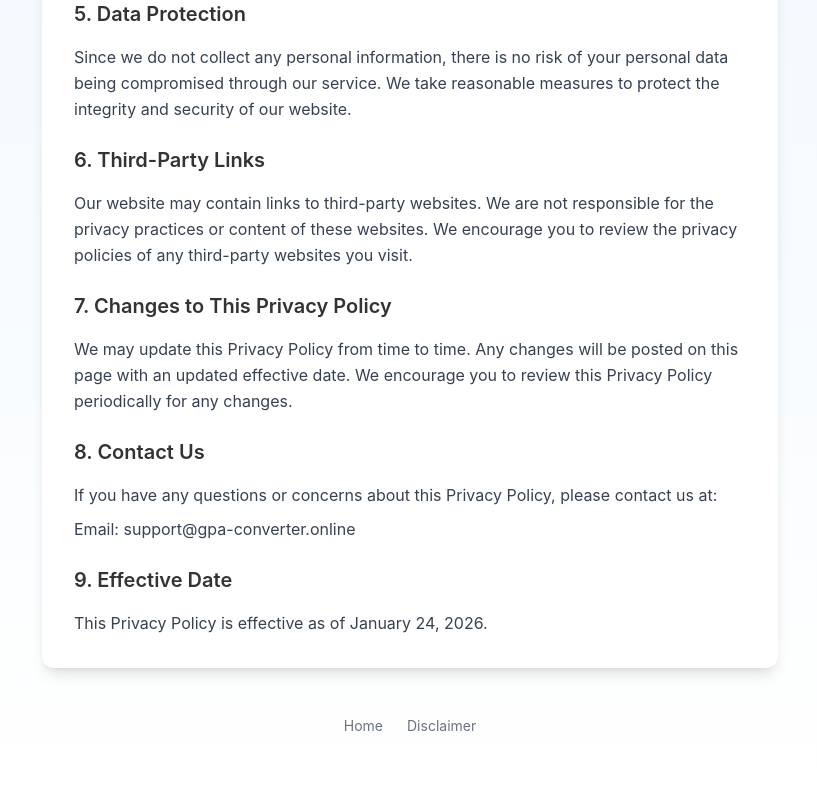
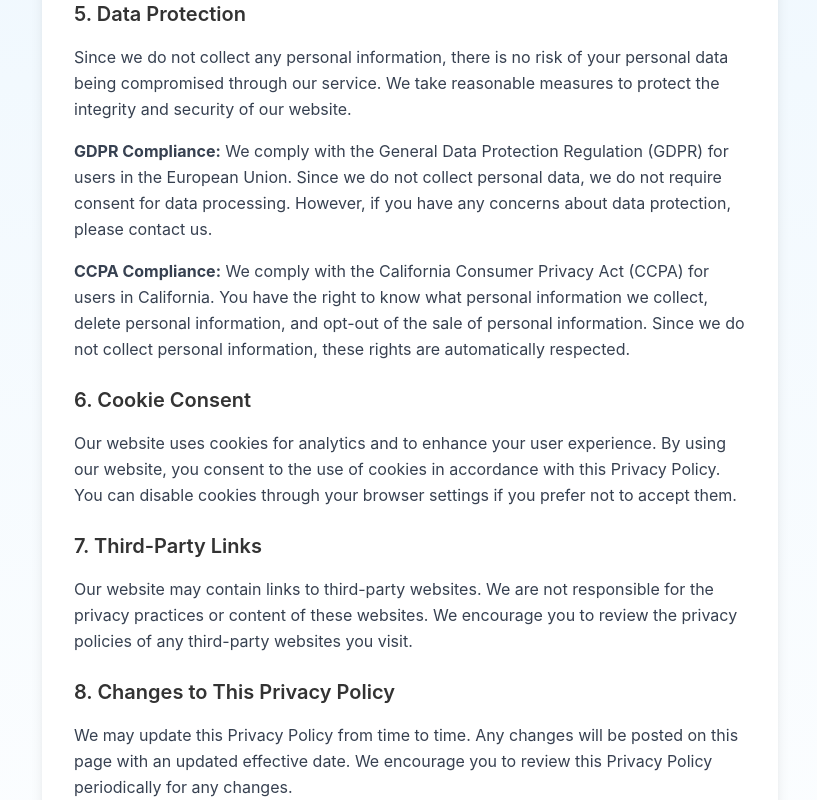
Before and after one commit to gueson/GPA-converter, a Next.js app: page /privacy in a window 1280 px wide. Shown: the part 1180-1980 px from the top of the page, without its empty margins (230-1047 px from the left). Built offline with nearby package versions, Linux system fonts and the light colour scheme.

Commit message:
update the host

```diff
--- a/app/disclaimer/page.tsx
+++ b/app/disclaimer/page.tsx
@@ -30,6 +30,9 @@
               <h2 className="text-xl font-semibold text-[#333333] mb-4">2. Accuracy of Results</h2>
               <p className="text-gray-700 leading-relaxed mb-4">
                 While we strive to provide accurate conversion results, different educational institutions may have their own GPA conversion formulas and policies. The results generated by our tool should be used as a general reference only and may not match the exact conversion used by any specific institution.
+              </p>
+              <p className="text-gray-700 leading-relaxed mb-4">
+                This tool supports multiple GPA scales, including Chinese 100-point scale, Chinese 5-point scale, UK 7-point scale, Australian 4-point scale, Letter Grade, Canadian 4-point scale, European ECTS, Japanese GPA, Korean GPA, and Indian GPA. All conversion results are based on general standards and may vary by institution.
               </p>
               <p className="text-gray-700 leading-relaxed">
                 We strongly recommend that you verify any GPA conversion with the specific institution or organization that requires it.
@@ -88,7 +91,7 @@
             <section>
               <h2 className="text-xl font-semibold text-[#333333] mb-4">10. Effective Date</h2>
               <p className="text-gray-700 leading-relaxed">
-                This Disclaimer is effective as of January 24, 2026.
+                This Disclaimer is effective as of February 25, 2026.
               </p>
             </section>
           </div>
--- a/app/layout.tsx
+++ b/app/layout.tsx
@@ -5,11 +5,11 @@
 
 export const metadata: Metadata = {
   title: 'GPA Converter to 4.0 Scale - Free & Accurate GPA Calculator',
-  description: 'Convert your GPA from Chinese 100-point scale/5-point scale to 4.0 scale for study abroad. No ads, instant results.',
-  keywords: 'GPA converter 4.0 scale, 中国GPA转4.0, 百分制转GPA',
+  description: 'Convert your GPA from 10 different scales (Chinese, UK, Australian, Letter Grade, Canadian, European, Japanese, Korean, Indian) to 4.0 scale for study abroad. No ads, instant results.',
+  keywords: 'GPA converter 4.0 scale, 中国GPA转4.0, 百分制转GPA, UK GPA to 4.0, Australian GPA converter, Letter grade to GPA',
   openGraph: {
     title: 'GPA Converter to 4.0 Scale',
-    description: 'Convert your GPA from Chinese 100-point scale/5-point scale to 4.0 scale for study abroad.',
+    description: 'Convert your GPA from 10 different scales to 4.0 scale for study abroad.',
     type: 'website',
   },
   verification: {
--- a/app/privacy/page.tsx
+++ b/app/privacy/page.tsx
@@ -71,27 +71,40 @@
 
             <section>
               <h2 className="text-xl font-semibold text-[#333333] mb-4">5. Data Protection</h2>
+              <p className="text-gray-700 leading-relaxed mb-4">
+                Since we do not collect any personal information, there is no risk of your personal data being compromised through our service. We take reasonable measures to protect the integrity and security of our website.
+              </p>
+              <p className="text-gray-700 leading-relaxed mb-4">
+                <strong>GDPR Compliance:</strong> We comply with the General Data Protection Regulation (GDPR) for users in the European Union. Since we do not collect personal data, we do not require consent for data processing. However, if you have any concerns about data protection, please contact us.
+              </p>
               <p className="text-gray-700 leading-relaxed">
-                Since we do not collect any personal information, there is no risk of your personal data being compromised through our service. We take reasonable measures to protect the integrity and security of our website.
+                <strong>CCPA Compliance:</strong> We comply with the California Consumer Privacy Act (CCPA) for users in California. You have the right to know what personal information we collect, delete personal information, and opt-out of the sale of personal information. Since we do not collect personal information, these rights are automatically respected.
               </p>
             </section>
 
             <section>
-              <h2 className="text-xl font-semibold text-[#333333] mb-4">6. Third-Party Links</h2>
+              <h2 className="text-xl font-semibold text-[#333333] mb-4">6. Cookie Consent</h2>
+              <p className="text-gray-700 leading-relaxed">
+                Our website uses cookies for analytics and to enhance your user experience. By using our website, you consent to the use of cookies in accordance with this Privacy Policy. You can disable cookies through your browser settings if you prefer not to accept them.
+              </p>
+            </section>
+
+            <section>
+              <h2 className="text-xl font-semibold text-[#333333] mb-4">7. Third-Party Links</h2>
               <p className="text-gray-700 leading-relaxed">
                 Our website may contain links to third-party websites. We are not responsible for the privacy practices or content of these websites. We encourage you to review the privacy policies of any third-party websites you visit.
               </p>
             </section>
 
             <section>
-              <h2 className="text-xl font-semibold text-[#333333] mb-4">7. Changes to This Privacy Policy</h2>
+              <h2 className="text-xl font-semibold text-[#333333] mb-4">8. Changes to This Privacy Policy</h2>
               <p className="text-gray-700 leading-relaxed">
                 We may update this Privacy Policy from time to time. Any changes will be posted on this page with an updated effective date. We encourage you to review this Privacy Policy periodically for any changes.
               </p>
             </section>
 
             <section>
-              <h2 className="text-xl font-semibold text-[#333333] mb-4">8. Contact Us</h2>
+              <h2 className="text-xl font-semibold text-[#333333] mb-4">9. Contact Us</h2>
               <p className="text-gray-700 leading-relaxed">
                 If you have any questions or concerns about this Privacy Policy, please contact us at:
               </p>
@@ -101,9 +114,9 @@
             </section>
 
             <section>
-              <h2 className="text-xl font-semibold text-[#333333] mb-4">9. Effective Date</h2>
+              <h2 className="text-xl font-semibold text-[#333333] mb-4">10. Effective Date</h2>
               <p className="text-gray-700 leading-relaxed">
-                This Privacy Policy is effective as of January 24, 2026.
+                This Privacy Policy is effective as of February 25, 2026.
               </p>
             </section>
           </div>
--- a/app/robots.ts
+++ b/app/robots.ts
@@ -43,7 +43,7 @@
         disallow: ['/api/', '/_next/'],
       },
     ],
-    sitemap: 'https://gpa-converter.online/sitemap.xml',
-    host: 'https://gpa-converter.online',
+    sitemap: 'https://www.gpa-converter.online/sitemap.xml',
+    host: 'https://www.gpa-converter.online',
   }
 }
--- a/app/sitemap.ts
+++ b/app/sitemap.ts
@@ -3,19 +3,19 @@
 export default function sitemap(): MetadataRoute.Sitemap {
   return [
     {
-      url: 'https://gpa-converter.online',
+      url: 'https://www.gpa-converter.online',
       lastModified: new Date(),
       changeFrequency: 'weekly',
       priority: 1,
     },
     {
-      url: 'https://gpa-converter.online/privacy',
+      url: 'https://www.gpa-converter.online/privacy',
       lastModified: new Date(),
       changeFrequency: 'monthly',
       priority: 0.8,
     },
     {
-      url: 'https://gpa-converter.online/disclaimer',
+      url: 'https://www.gpa-converter.online/disclaimer',
       lastModified: new Date(),
       changeFrequency: 'monthly',
       priority: 0.8,
```
Also changed, not shown: 2 other files (tests, documents, lock files or other folders).
